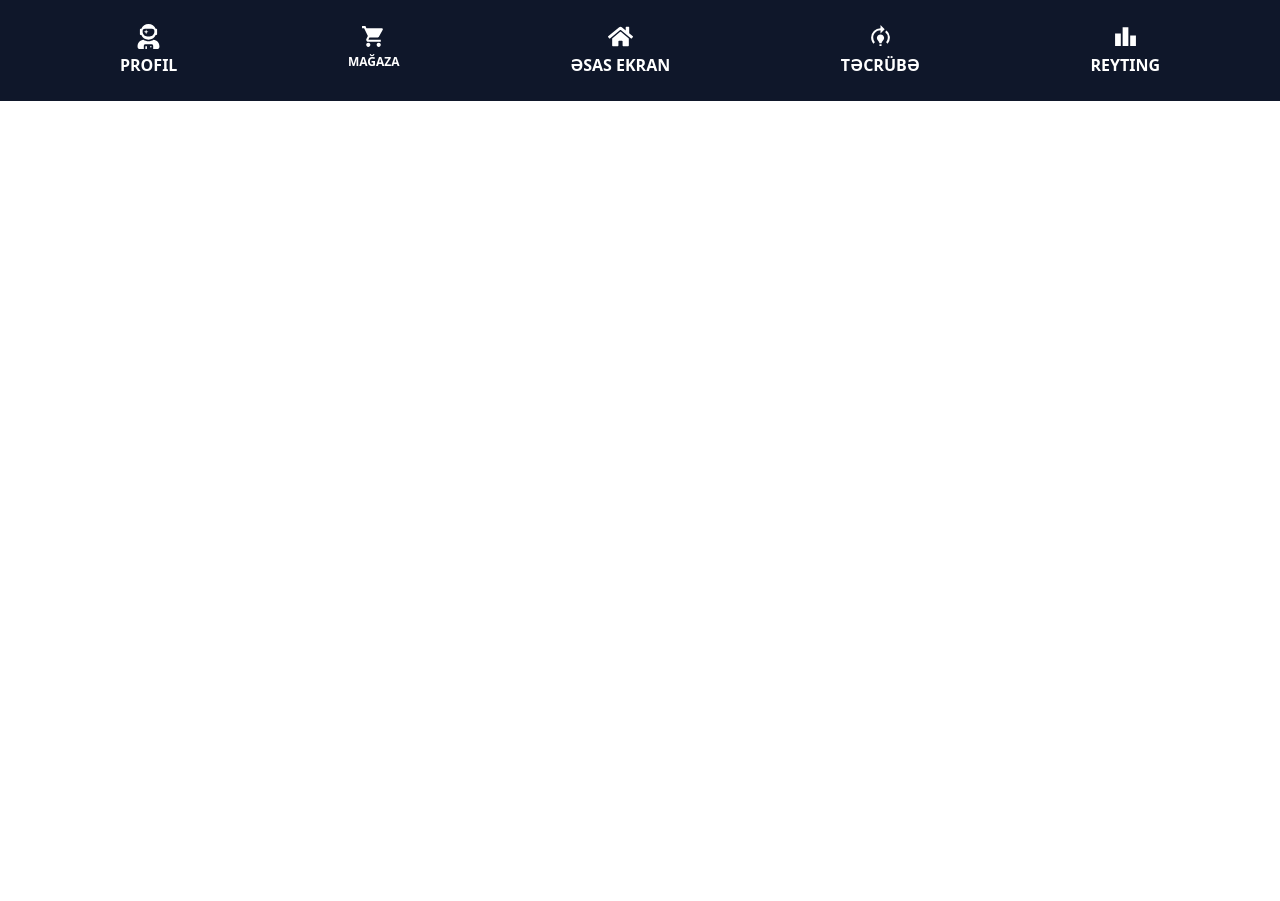
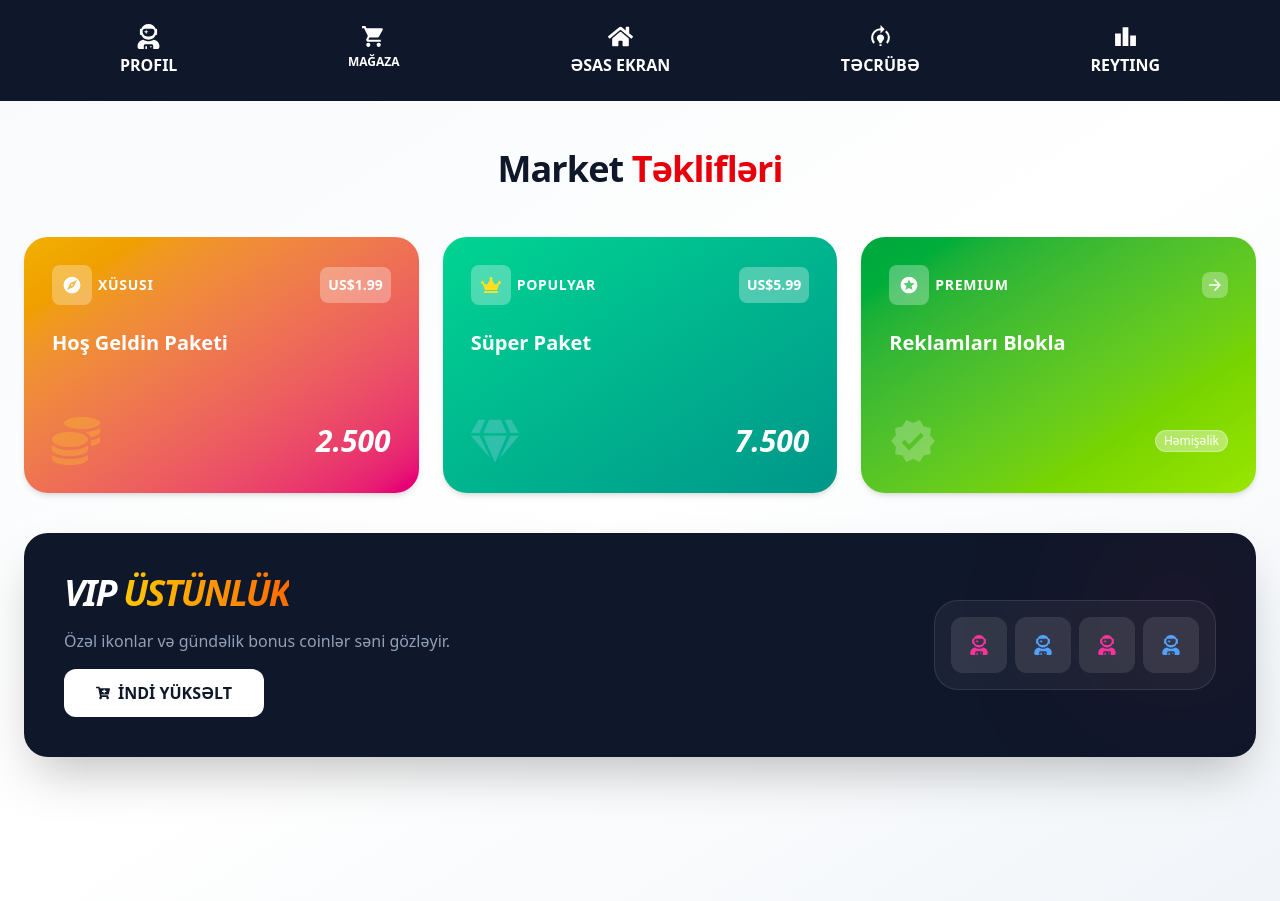
Before and after one commit to DashginAsgarli/Flag-Quiz-App, a React (Vite) app: page /shop in a window 1280 px wide. Before the commit the page ends 800 px from the top, so only its background shows below. Built offline with nearby package versions, Linux system fonts and the light colour scheme.

Commit message:
feat: design shop UI and item cards

```diff
--- a/package.json
+++ b/package.json
@@ -11,6 +11,7 @@
   },
   "dependencies": {
     "@tailwindcss/vite": "^4.1.18",
+    "lucide-react": "^0.563.0",
     "react": "^19.2.0",
     "react-dom": "^19.2.0",
     "react-icons": "^5.5.0",
--- a/src/component/Main/experience.jsx
+++ b/src/component/Main/experience.jsx
@@ -15,7 +15,7 @@ function Experience() {
           </div>
 
           <div className="grid grid-cols-1 md:grid-cols-2 lg:grid-cols-3 gap-4 md:gap-6">
-            <NavLink to="/experience/list" className="group relative rounded-2xl md:rounded-3xl p-4 sm:p-5 md:p-6 lg:p-7 h-28 sm:h-32 md:h-52 lg:h-64 flex flex-col justify-between overflow-hidden bg-gradient-to-br from-red-600 to-pink-500 text-white transform transition-all duration-500 shadow-md hover:shadow-2xl hover:scale-[1.02] cursor-pointer">
+            <NavLink to="/experience/list" className="group relative rounded-2xl md:rounded-3xl p-4 sm:p-5 md:p-6 lg:p-7 h-28 sm:h-32 md:h-52 lg:h-64 flex flex-col justify-between overflow-hidden bg-gradient-to-br from-yellow-500 to-pink-600 text-white transform transition-all duration-500 shadow-md hover:shadow-2xl hover:scale-[1.02] cursor-pointer">
               <div className="relative z-20">
                 <div className="flex items-center justify-between mb-3 sm:mb-4 md:mb-6">
                   <div className="flex items-center gap-1.5 sm:gap-2">
@@ -48,7 +48,7 @@ function Experience() {
               </div>
             </NavLink>
 
-            <NavLink to="/experience/globe" className="group relative rounded-2xl md:rounded-3xl p-4 sm:p-5 md:p-6 lg:p-7 h-28 sm:h-32 md:h-52 lg:h-64 flex flex-col justify-between overflow-hidden bg-gradient-to-br from-emerald-600 to-teal-500 text-white transform transition-all duration-500 shadow-md hover:shadow-2xl hover:scale-[1.02] cursor-pointer">
+            <NavLink to="/experience/globe" className="group relative rounded-2xl md:rounded-3xl p-4 sm:p-5 md:p-6 lg:p-7 h-28 sm:h-32 md:h-52 lg:h-64 flex flex-col justify-between overflow-hidden bg-gradient-to-br from-emerald-400 to-teal-600 text-white transform transition-all duration-500 shadow-md hover:shadow-2xl hover:scale-[1.02] cursor-pointer">
               <div className="relative z-20">
                 <div className="flex items-center justify-between mb-3 sm:mb-4 md:mb-6">
                   <div className="flex items-center gap-1.5 sm:gap-2">
--- a/src/component/Main/shop.jsx
+++ b/src/component/Main/shop.jsx
@@ -1,6 +1,112 @@
+import { FaCoins, FaCrown, FaGem, FaUserAstronaut, FaCartPlus } from "react-icons/fa";
+import { MdExplore, MdArrowForward, MdVerified, MdStars } from "react-icons/md";
+
 function Shop() {
   return (
     <>
+      <section className="min-h-screen py-6 md:py-12 px-4 md:px-6 bg-gradient-to-br from-slate-50 via-white to-slate-100">
+        <div className="max-w-7xl mx-auto">
+          <div className="text-center mb-8 md:mb-12">
+            <h2 className="text-xl sm:text-2xl md:text-4xl font-bold text-slate-900 mb-2 md:mb-4 tracking-tight">
+              Market <span className="text-red-600">Təklifləri</span>
+            </h2>
+          </div>
+
+          <div className="grid grid-cols-1 md:grid-cols-2 lg:grid-cols-3 gap-4 md:gap-6 mb-8 md:mb-10">
+            <div className="group relative rounded-2xl md:rounded-3xl p-4 sm:p-5 md:p-6 lg:p-7 h-32 sm:h-36 md:h-52 lg:h-64 flex flex-col justify-between overflow-hidden bg-gradient-to-br from-yellow-500 to-pink-600 text-white transform transition-all duration-500 shadow-md hover:shadow-2xl hover:scale-[1.02] cursor-pointer">
+              <div className="relative z-20">
+                <div className="flex items-center justify-between mb-2 md:mb-6">
+                  <div className="flex items-center gap-1.5">
+                    <div className="p-1 md:p-2.5 bg-white/30 rounded-lg backdrop-blur-sm group-hover:rotate-12 transition-transform">
+                      <MdExplore className="text-xs md:text-xl" />
+                    </div>
+                    <span className="text-[10px] md:text-sm font-semibold tracking-wider uppercase">Xüsusi</span>
+                  </div>
+                  <div className="p-1 px-2 md:p-2 bg-white/30 rounded-lg backdrop-blur-sm font-bold text-[10px] md:text-sm">US$1.99</div>
+                </div>
+                <h3 className="text-sm md:text-xl font-bold">Hoş Geldin Paketi</h3>
+              </div>
+              <div className="relative z-20 flex items-center justify-between">
+                <div className="text-2xl md:text-5xl opacity-25">
+                  <FaCoins className="group-hover:rotate-12 transition-transform text-yellow-300" />
+                </div>
+                <span className="text-lg md:text-3xl font-black italic">2.500</span>
+              </div>
+            </div>
+
+            <div className="group relative rounded-2xl md:rounded-3xl p-4 sm:p-5 md:p-6 lg:p-7 h-32 sm:h-36 md:h-52 lg:h-64 flex flex-col justify-between overflow-hidden bg-gradient-to-br from-emerald-400 to-teal-600 text-white transform transition-all duration-500 shadow-md hover:shadow-2xl hover:scale-[1.02] cursor-pointer">
+              <div className="relative z-20">
+                <div className="flex items-center justify-between mb-2 md:mb-6">
+                  <div className="flex items-center gap-1.5">
+                    <div className="p-1 md:p-2.5 bg-white/30 rounded-lg backdrop-blur-sm group-hover:rotate-12 transition-transform">
+                      <FaCrown className="text-xs md:text-xl text-yellow-300" />
+                    </div>
+                    <span className="text-[10px] md:text-sm font-semibold tracking-wider uppercase">Populyar</span>
+                  </div>
+                  <div className="p-1 px-2 md:p-2 bg-white/30 rounded-lg backdrop-blur-sm font-bold text-[10px] md:text-sm">US$5.99</div>
+                </div>
+                <h3 className="text-sm md:text-xl font-bold">Süper Paket</h3>
+              </div>
+              <div className="relative z-20 flex items-center justify-between">
+                <div className="text-2xl md:text-5xl opacity-25">
+                  <FaGem className="group-hover:scale-110 transition-transform text-blue-200" />
+                </div>
+                <span className="text-lg md:text-3xl font-black italic">7.500</span>
+              </div>
+            </div>
+
+            <div className="group relative rounded-2xl md:rounded-3xl p-4 sm:p-5 md:p-6 lg:p-7 h-32 sm:h-36 md:h-52 lg:h-64 flex flex-col justify-between overflow-hidden bg-gradient-to-br from-green-600 to-lime-400 text-white transform transition-all duration-500 shadow-md hover:shadow-2xl hover:scale-[1.02] cursor-pointer">
+              <div className="relative z-20">
+                <div className="flex items-center justify-between mb-2 md:mb-6">
+                  <div className="flex items-center gap-1.5">
+                    <div className="p-1 md:p-2.5 bg-white/30 rounded-lg backdrop-blur-sm group-hover:rotate-12 transition-transform">
+                      <MdStars className="text-xs md:text-xl" />
+                    </div>
+                    <span className="text-[10px] md:text-sm font-semibold tracking-wider uppercase">Premium</span>
+                  </div>
+                  <div className="p-1 bg-white/30 rounded-lg backdrop-blur-sm group-hover:bg-white/40 transition-all">
+                    <MdArrowForward className="text-xs md:text-lg transform group-hover:translate-x-1 transition-transform" />
+                  </div>
+                </div>
+                <h3 className="text-sm md:text-xl font-bold">Reklamları Blokla</h3>
+              </div>
+              <div className="relative z-20 flex items-center justify-between">
+                <div className="text-2xl md:text-5xl opacity-25">
+                  <MdVerified className="group-hover:scale-110 transition-transform" />
+                </div>
+                <div className="flex flex-col items-end">
+                  <span className="text-[10px] md:text-xs font-medium px-2 py-0.5 bg-white/40 rounded-full border border-white/30">Həmişəlik</span>
+                </div>
+              </div>
+            </div>
+          </div>
+
+          <div className="group relative rounded-[1.2rem] md:rounded-[1.5rem] p-5 md:p-10 overflow-hidden bg-slate-900 text-white shadow-2xl transition-all">
+            <div className="relative z-20 flex flex-col md:flex-row items-center justify-between gap-5 md:gap-8">
+              <div className="text-center md:text-left space-y-2 md:space-y-4">
+                <h2 className="text-xl md:text-4xl font-black italic tracking-tighter">
+                  VIP <span className="text-transparent bg-clip-text bg-gradient-to-r from-yellow-400 to-orange-500">ÜSTÜNLÜK</span>
+                </h2>
+                <p className="text-slate-400 text-[11px] md:text-base max-w-xs md:max-w-md">
+                  Özəl ikonlar və gündəlik bonus coinlər səni gözləyir.
+                </p>
+                <button className="flex items-center gap-2 px-5 py-2 md:px-8 md:py-3 bg-white text-slate-900 text-xs md:text-base font-bold rounded-lg md:rounded-xl hover:bg-slate-100 transition-colors mx-auto md:mx-0">
+                  <FaCartPlus className="text-sm" /> İNDİ YÜKSƏLT
+                </button>
+              </div>
+
+              <div className="grid grid-cols-4 gap-2 bg-white/5 p-3 md:p-4 rounded-2xl md:rounded-3xl border border-white/10">
+                {[1, 2, 3, 4].map((i) => (
+                  <div key={i} className="w-9 h-9 md:w-14 md:h-14 bg-white/10 rounded-lg md:rounded-xl flex items-center justify-center text-base md:text-xl hover:bg-white/20 transition-all">
+                    <FaUserAstronaut className={i % 2 === 0 ? "text-blue-400" : "text-pink-500"} />
+                  </div>
+                ))}
+              </div>
+            </div>
+            <div className="absolute top-0 right-0 w-32 h-32 md:w-40 md:h-40 bg-red-600/10 rounded-full blur-[60px] md:blur-[80px]"></div>
+          </div>
+        </div>
+      </section>
     </>
   )
 }
```
Also changed, not shown: 1 other file (tests, documents, lock files or other folders).
